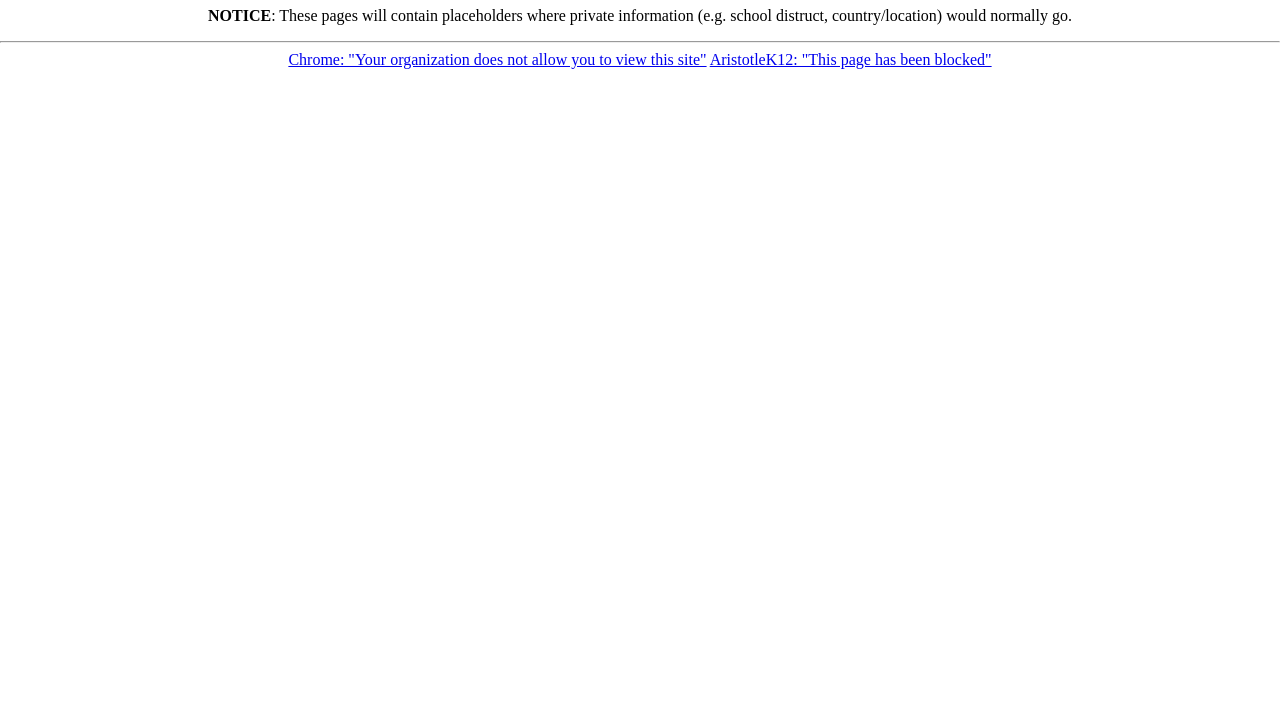
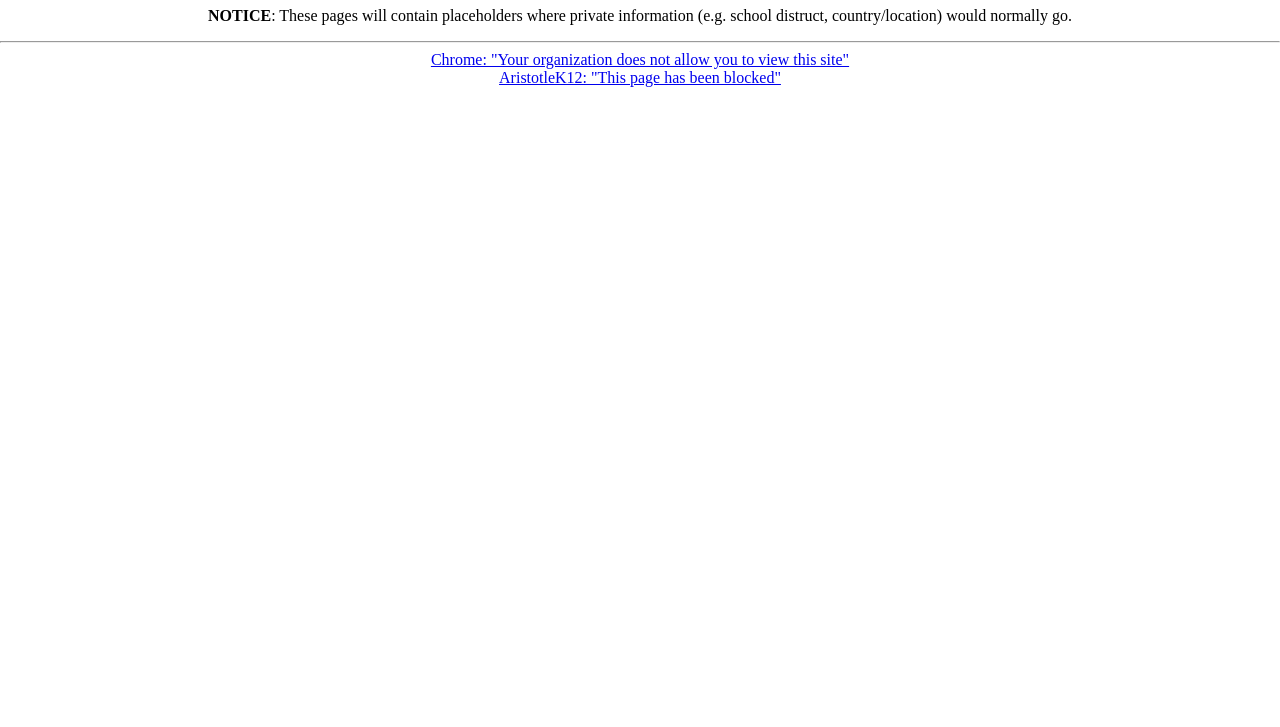
Before and after one commit to sophb-chan/block-pages, a plain HTML site: page src/index.html in a window 1280 px wide. Shown: the part 73-800 px from the top of the page. Drawn offline with Linux system fonts and the light colour scheme.

Commit message:
Fix list

```diff
--- a/src/index.html
+++ b/src/index.html
@@ -13,8 +13,10 @@
 
 	<p><b>NOTICE</b>: These pages will contain placeholders where private information (e.g. school distruct, country/location) would normally go.</p>
 	<hr>
-	<a href="/chrome">Chrome: "Your organization does not allow you to view this site"</a>
-	<a href="/aristotleK12">AristotleK12: "This page has been blocked"</a>
+	<div class="block-pages">
+		<a href="/chrome">Chrome: "Your organization does not allow you to view this site"</a>
+		<a href="/aristotleK12">AristotleK12: "This page has been blocked"</a>
+	</div>
 </body>
 
 </html>
--- a/src/style.css
+++ b/src/style.css
@@ -5,3 +5,7 @@ html, body {
 body {
 	text-align: center;
 }
+.block-pages {
+	display: flex;
+	flex-direction: column;
+}
```
